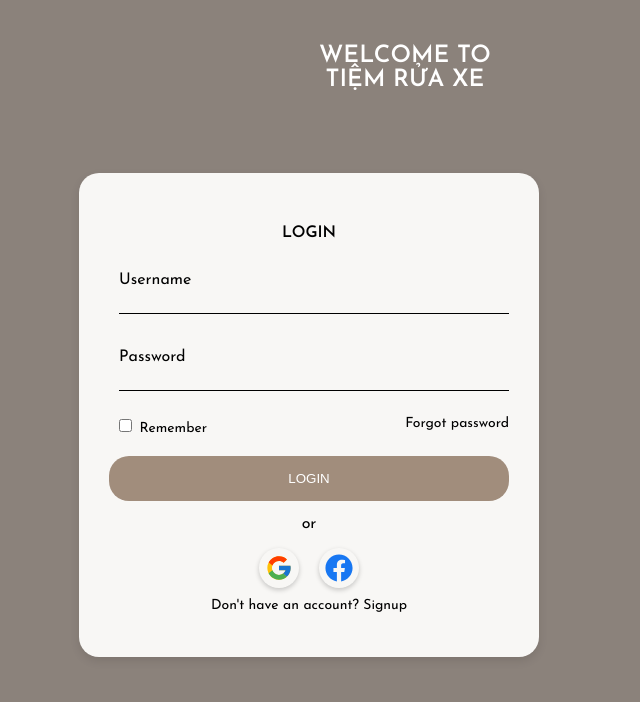
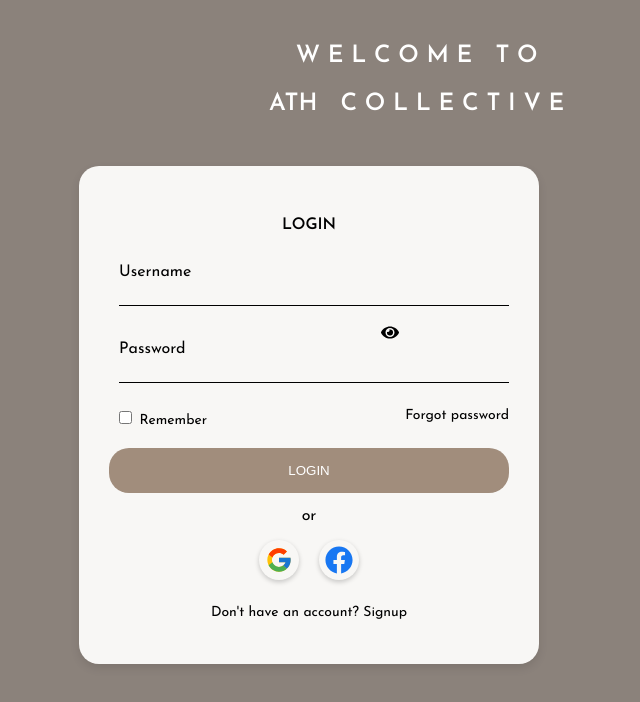
Before and after one commit to dkmkak0/micro_java_react, a React (Create React App) app: page / in a window 1280 px wide. Shown: the top 702 px of the page, without its empty margins (331-971 px from the left). Built offline with nearby package versions, Linux system fonts and the light colour scheme.

Commit message:
Update LoginUI

```diff
--- a/src/COMPONENTS/LoginUI.js
+++ b/src/COMPONENTS/LoginUI.js
@@ -1,34 +1,61 @@
-import React from "react";
+import React, { useState } from "react";
 import styles from "../STYLES/LoginUI.module.css";
-import { FaGoogle, FaFacebook } from "react-icons/fa";
+import { FaFacebook, FaEye, FaEyeSlash } from "react-icons/fa";
 import { FcGoogle } from "react-icons/fc";
 
 const LoginUI = () => {
+  const [showPassword, setShowPassword] = useState(false);
+
   return (
     <div className={styles.container}>
-      <h3 className={styles.welcomeText}>WELCOME TO<br /><b>TIỆM RỬA XE</b></h3>
+      <h3 className={styles.welcomeText}>
+        W E L C O M E &nbsp;&nbsp;T O
+        <br />
+        <br />
+        ATH&nbsp;&nbsp; C O L L E C T I V E
+      </h3>
       <div className={styles.loginContainer}>
         <h4>LOGIN</h4>
         <form>
           <div className={styles.formGroup}>
             <label>Username</label>
-            <input type="text" className={styles.inputField} placeholder="" />
+            <input
+              type="text"
+              className={styles.inputField}
+              placeholder=""
+            />
           </div>
           <div className={styles.formGroup}>
             <label>Password</label>
-            <input type="password" className={styles.inputField} placeholder="" />
+            <div className={styles.passwordWrapper}>
+              <input
+                type={showPassword ? "text" : "password"}
+                className={styles.inputField}
+                placeholder=""
+              />
+              <span
+                className={styles.eyeIcon}
+                onClick={() => setShowPassword((prev) => !prev)}
+              >
+                {showPassword ? <FaEyeSlash /> : <FaEye />}
+              </span>
+            </div>
           </div>
           <div className={styles.rememberMe}>
             <div>
-              <input className= {styles.checkbox} type="checkbox" /> Remember
+              <input className={styles.checkbox} type="checkbox" /> Remember
             </div>
-            <a className={styles.forgot} href="#">Forgot password</a>
+            <a className={styles.forgot} href="#">
+              Forgot password
+            </a>
           </div>
-          <button type="submit" className={styles.loginBtn}>LOGIN</button>
+          <button type="submit" className={styles.loginBtn}>
+            LOGIN
+          </button>
         </form>
         <p className={styles.orText}>or</p>
         <div className={styles.socialIcons}>
-        <div className={styles.iconCircle}>
+          <div className={styles.iconCircle}>
             <FcGoogle className={styles.googleIcon} />
           </div>
           <div className={styles.iconCircle}>
@@ -36,7 +63,10 @@ const LoginUI = () => {
           </div>
         </div>
         <p className={styles.signupText}>
-          Don't have an account? <a className={styles.sign} href="#">Signup</a>
+          Don't have an account?{" "}
+          <a className={styles.sign} href="#">
+            Signup
+          </a>
         </p>
       </div>
     </div>
--- a/src/STYLES/LoginUI.module.css
+++ b/src/STYLES/LoginUI.module.css
@@ -19,7 +19,7 @@
   .welcomeText {
     position: absolute;
     top: 20px;
-    left: 650px;
+    left: 600px;
     color: white;
     font-size: 24px;
   }
@@ -50,13 +50,23 @@
     box-shadow: none !important;
     outline: none !important;
     caret-color: #000;
-  padding: 5px;
+    padding: 5px ; /* Tăng padding-right để dành chỗ cho icon */
 }
 
 .inputField:focus,
 .inputField:active {
   border-bottom: 1px solid #a18d7c;
 }
+.eyeIcon {
+    position: absolute;
+    top: 335px;
+    right: 550px;
+    transform: translateY(-50%);
+    cursor: pointer;
+    color: #000;
+    font-size: 18px;
+  }
+
 
 .rememberMe {
   display: flex;
@@ -132,7 +142,7 @@
 
 .signupText {
   font-size: 14px;
-  margin-top: 10px;
+  margin-top: 25px;
 }
 
 .sign {
```
Lines whose indentation alone changed are shown as unchanged.
